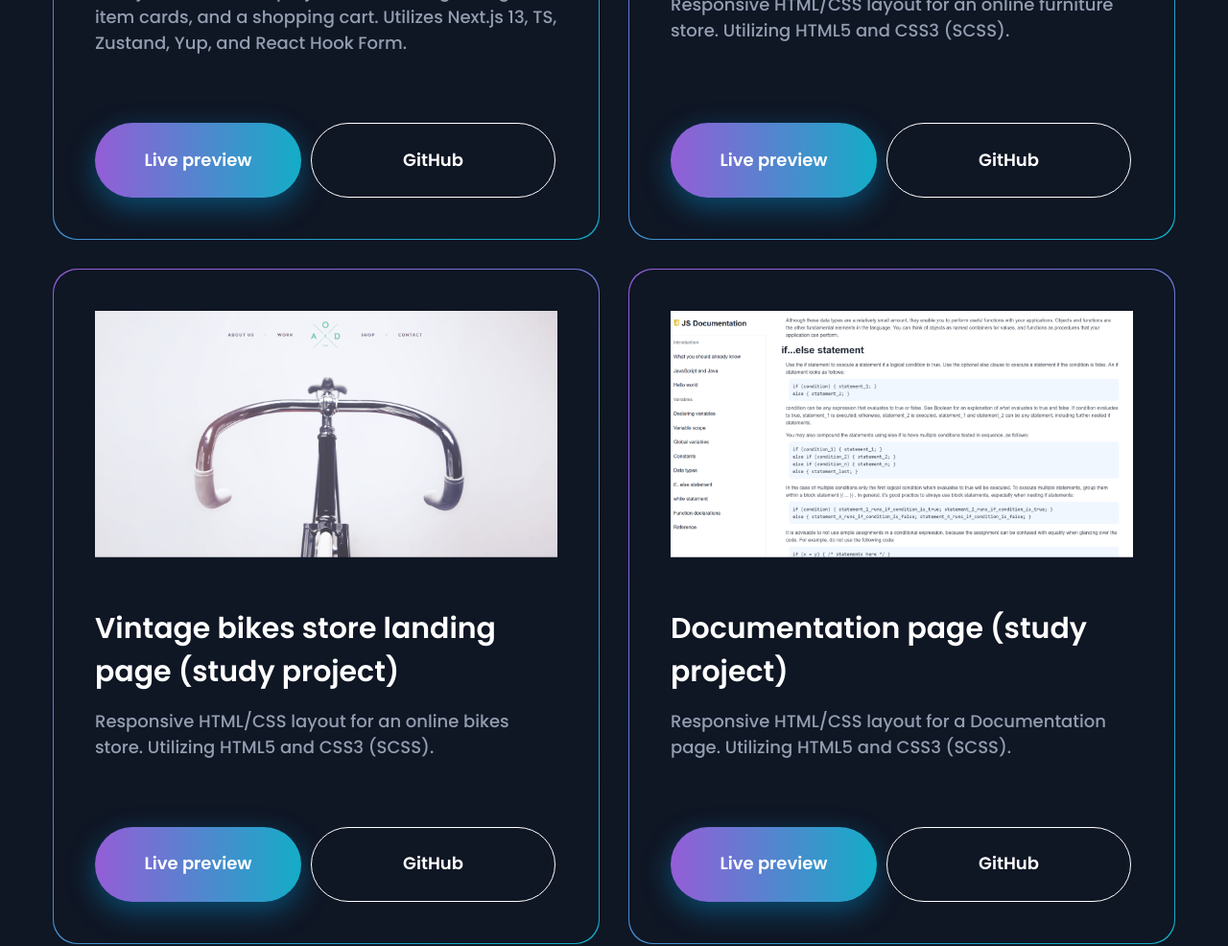
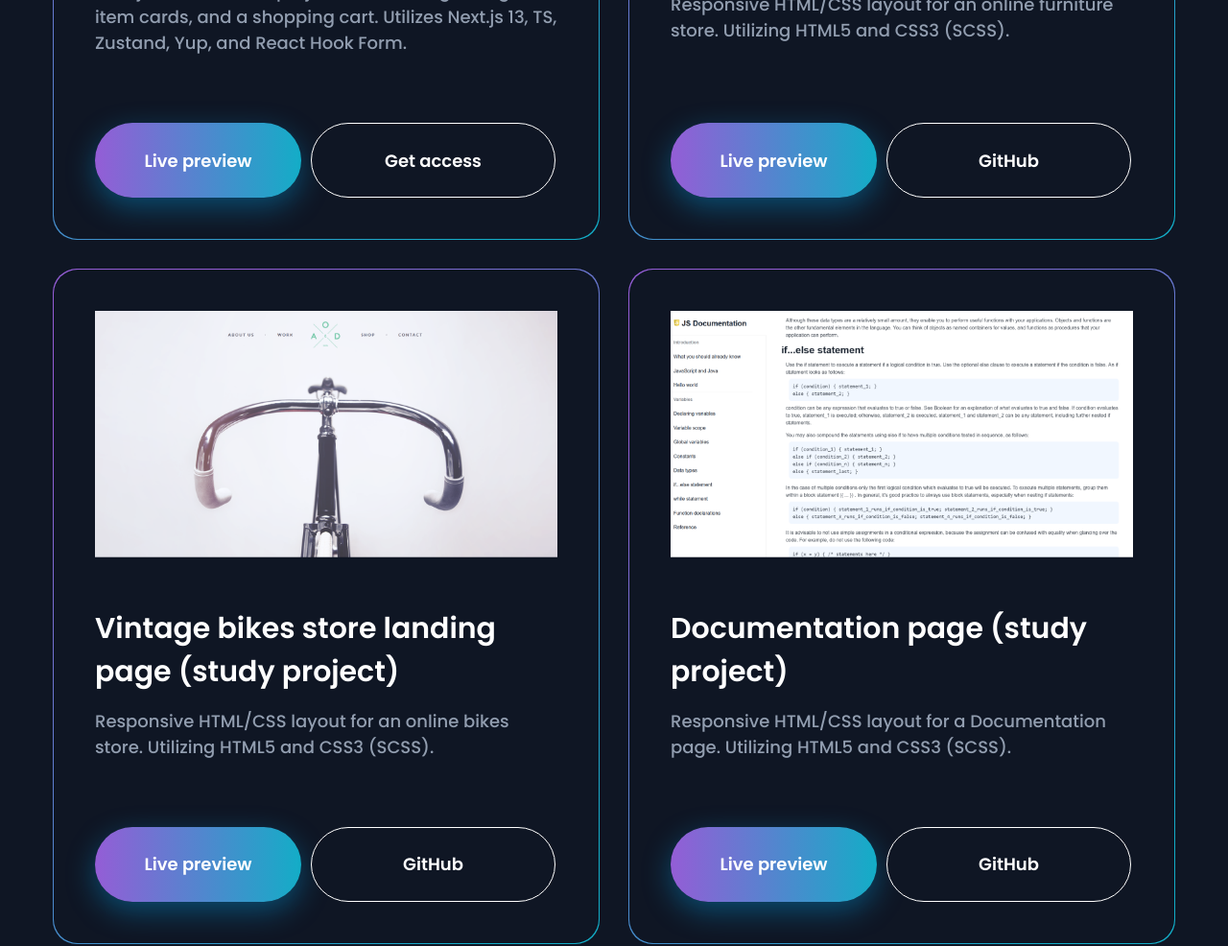
Before and after one commit to yarmoiseev/frontend_lp_portfolio, a plain HTML site: page index.html in a window 1280 px wide. Shown: the part 1600-2586 px from the top of the page at 96% size. Drawn offline with nearby package versions, Linux system fonts and the light colour scheme.

Commit message:
FIX VALIDATION ERRS

```diff
--- a/index.html
+++ b/index.html
@@ -63,7 +63,7 @@
               class="hero__button button"
               href="Iaroslav-Moiseev-frontend-developer.pdf"
               download
-              ><button>Download CV</button></a
+              ><div>Download CV</div></a
             >
           </div>
         </div>
@@ -98,14 +98,12 @@
                       class="project__button project__button_l button"
                       href="https://autoslon-shop.vercel.app/"
                       target="_blank"
-                      ><button>Live preview</button></a
+                      ><div>Live preview</div></a
                     >
                     <a
                       class="project__button project__button_r button"
-                      href="https://github.com/yarmoiseev/autoslon_shop"
-                      target="_blank"
-                      disabled
-                      ><button>GitHub</button></a
+                      href="mailto:moislav@gmail.com?subject=Get%20Access%20to%20auto-slon%20private%20github%20repo"
+                      ><div>Get access</div></a
                     >
                   </div>
                 </div>
@@ -134,13 +132,13 @@
                       class="project__button project__button_l button"
                       href="https://yarmoiseev.github.io/frontend_lp_furniture/"
                       target="_blank"
-                      ><button>Live preview</button></a
+                      ><div>Live preview</div></a
                     >
                     <a
                       class="project__button project__button_r button"
                       href="https://github.com/yarmoiseev/frontend_lp_furniture"
                       target="_blank"
-                      ><button>GitHub</button></a
+                      ><div>GitHub</div></a
                     >
                   </div>
                 </div>
@@ -169,13 +167,13 @@
                       class="project__button project__button_l button"
                       href="https://yarmoiseev.github.io/frontend_lp_bikes/"
                       target="_blank"
-                      ><button>Live preview</button></a
+                      ><div>Live preview</div></a
                     >
                     <a
                       class="project__button project__button_r button"
                       href="https://github.com/yarmoiseev/frontend_lp_bikes"
                       target="_blank"
-                      ><button>GitHub</button></a
+                      ><div>GitHub</div></a
                     >
                   </div>
                 </div>
@@ -204,13 +202,13 @@
                       class="project__button project__button_l button"
                       href="https://yarmoiseev.github.io/frontend_doc_docpage/"
                       target="_blank"
-                      ><button>Live preview</button></a
+                      ><div>Live preview</div></a
                     >
                     <a
                       class="project__button project__button_r button"
                       href="https://github.com/yarmoiseev/frontend_doc_docpage"
                       target="_blank"
-                      ><button>GitHub</button></a
+                      ><div>GitHub</div></a
                     >
                   </div>
                 </div>
@@ -239,13 +237,13 @@
                       class="project__button project__button_l button"
                       href="https://yarmoiseev.github.io/frontend_form_surveyform/"
                       target="_blank"
-                      ><button>Live preview</button></a
+                      ><div>Live preview</div></a
                     >
                     <a
                       class="project__button project__button_r button"
                       href="https://github.com/yarmoiseev/frontend_form_surveyform"
                       target="_blank"
-                      ><button>GitHub</button></a
+                      ><div>GitHub</div></a
                     >
                   </div>
                 </div>
@@ -274,13 +272,13 @@
                       class="project__button project__button_l button"
                       href="https://yarmoiseev.github.io/frontend_lp_tributepage/"
                       target="_blank"
-                      ><button>Live preview</button></a
+                      ><div>Live preview</div></a
                     >
                     <a
                       class="project__button project__button_r button"
                       href="https://github.com/yarmoiseev/frontend_lp_tributepage"
                       target="_blank"
-                      ><button>GitHub</button></a
+                      ><div>GitHub</div></a
                     >
                   </div>
                 </div>
--- a/sass/style.scss
+++ b/sass/style.scss
@@ -43,7 +43,10 @@ body {
   }
 }
 .button {
-  & button {
+  & div {
+		display: flex;
+		align-items: center;
+		justify-content: center;
     width: 156px;
     height: 55px;
     border-radius: 43.598px;
@@ -94,7 +97,7 @@ body {
     }
   }
   .button {
-    & button {
+    & div {
       width: 226px;
       height: 78px;
       font-weight: $fw-semi-bold;
@@ -372,12 +375,12 @@ body {
     }
     &__button {
       &_l {
-        & button {
+        & div {
           width: 146px;
         }
       }
       &_r {
-        & button {
+        & div {
           width: 109px;
           background-color: $col-back-dark;
           background-image: none;
@@ -415,12 +418,12 @@ body {
       }
       &__button {
         &_l {
-          & button {
+          & div {
             width: 215px;
           }
         }
         &_r {
-          & button {
+          & div {
             width: 255px;
           }
         }
```
Also changed, not shown: css/style.css.
